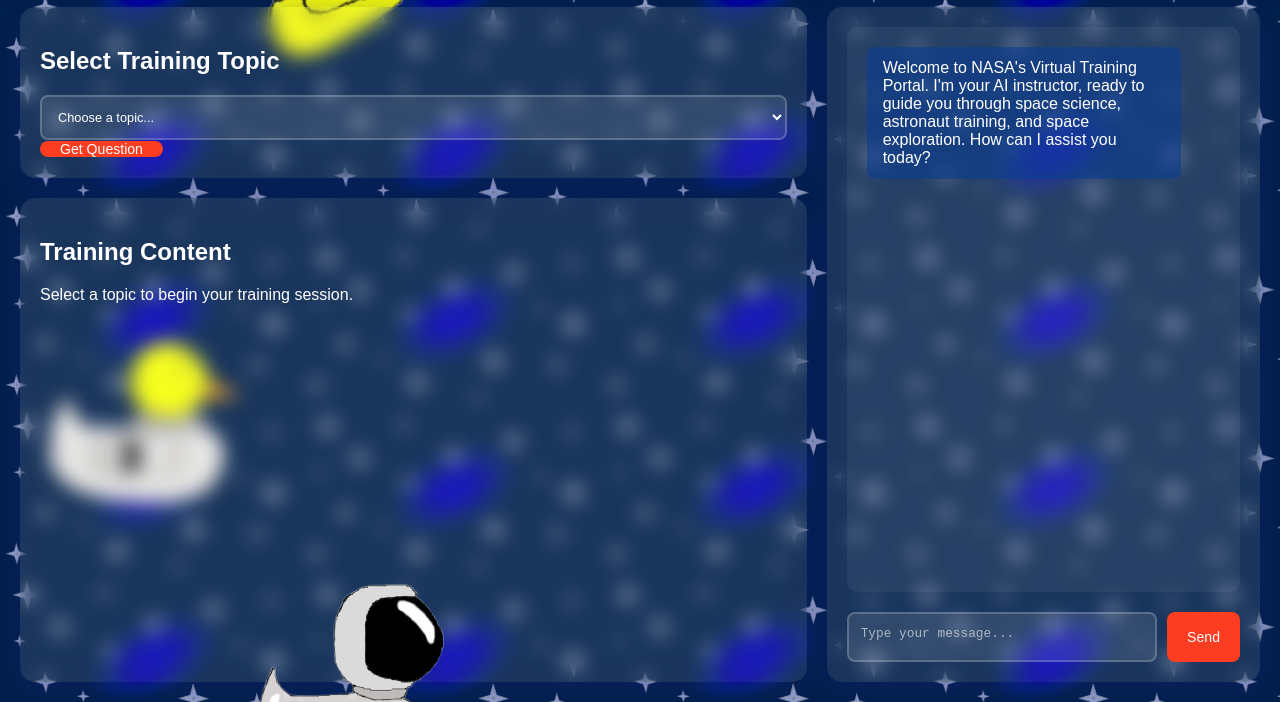
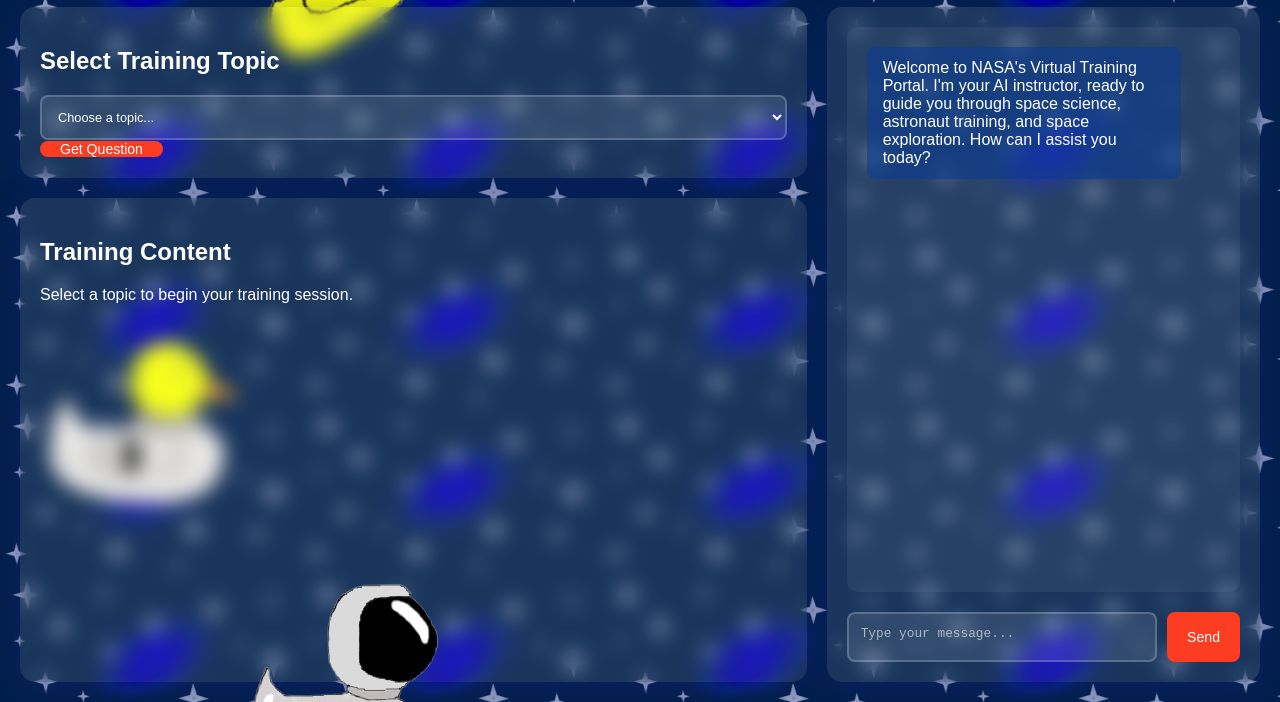
Before and after one commit to Barthmalemew/SpaceDuck, a website: page webapp/public/index.html in a window 1280 px wide. Shown: the part 98-800 px from the top of the page. Drawn offline with Linux system fonts and the light colour scheme.

Commit message:
duck issues

```diff
--- a/webapp/public/index.html
+++ b/webapp/public/index.html
@@ -1,5 +1,5 @@
 <!DOCTYPE html>
-<html>
+<html lang="en">
 <head>
     <title>NASA Space Duck</title>
     <link rel="stylesheet" href="styles.css">
@@ -7,6 +7,9 @@
 <body>
 <div id="rotate2D" class="Duck1">
     <img src="images/RubberDuck1.png" alt = "yellow duck with space helmet"/>;
+</div>
+<div class="Duck2">
+    <img src="images/RubberDuck2.png" alt="a yellow duck with a full spacesuit on"/>
 </div>
 <div class="Duck3" id="amongDucks">
     <img src="images/RubberDuck3.png" alt="A yellow duck with a space suit but no space helmet"/>
@@ -38,9 +41,7 @@
                 Select a topic to begin your training session.
             </div>
         </div>
-        <div class="Duck2">
-            <img src="images/RubberDuck2.png" alt="a yellow duck with a full spacesuit on"/>
-        </div>
+
     </div>
 
     <div class="chat-container">
--- a/webapp/public/styles.css
+++ b/webapp/public/styles.css
@@ -72,6 +72,7 @@
     height: 400px;
     display: flex;
     flex-direction: column;
+    position:relative;
 }
 
 /* Chat container */
@@ -191,7 +192,7 @@
 {
     height: 30%;
     max-width:fit-content;
-    position:fixed;
+    position:absolute;
     left:5vw;
 
 }
@@ -199,9 +200,10 @@
 {
   position:absolute;
   z-index:1;
-  left:.5vw;
-  bottom:0vh;
+  left:0%;
+  bottom:0;
   max-width:fit-content;
+  width:25%;
   height:25%;
 }
 div.Duck3
@@ -241,6 +243,7 @@
 .content {
     height: 100%;
     overflow-y: auto;
+    position:relative;
 }
 
 .question-display {
```
